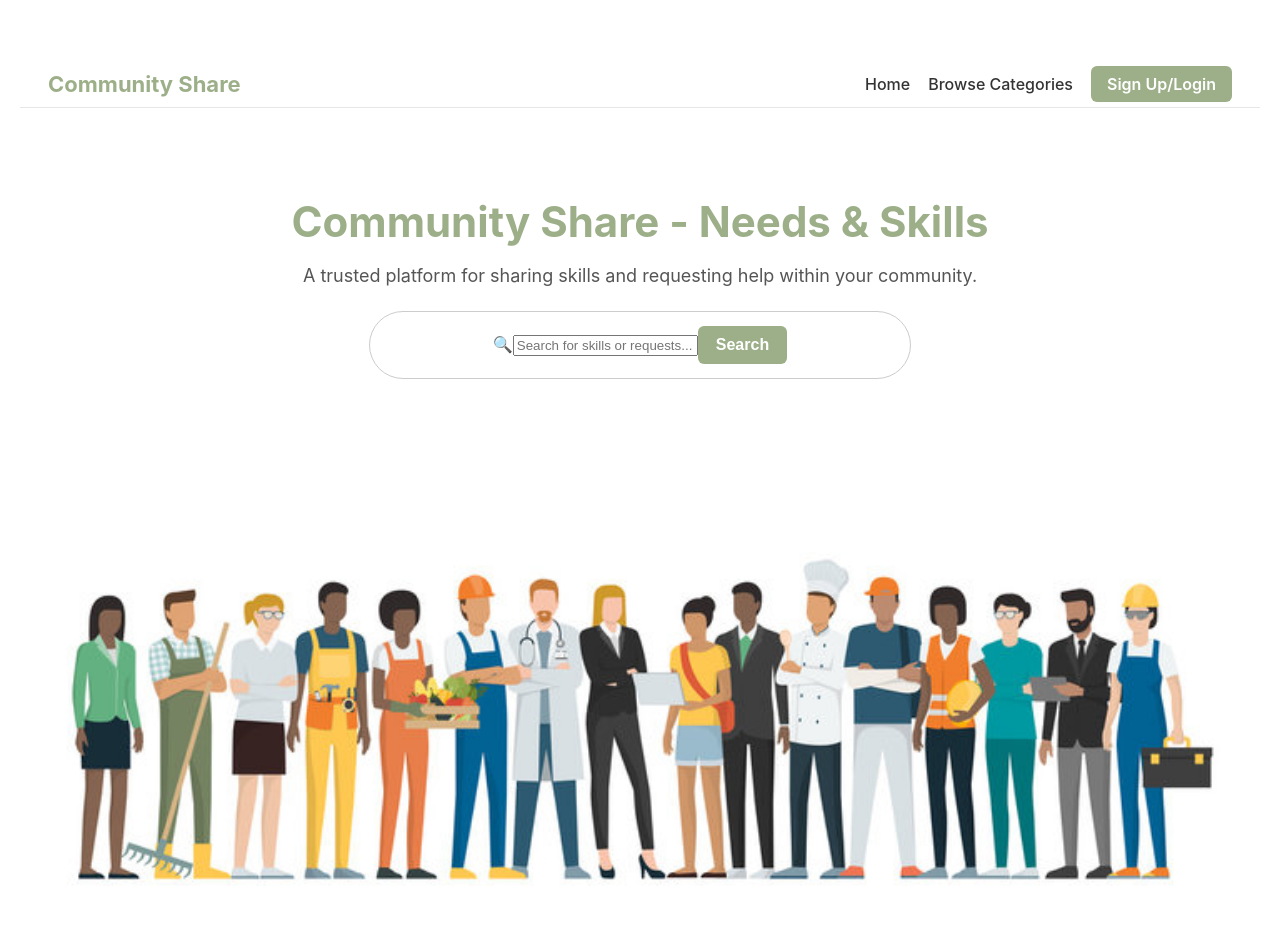
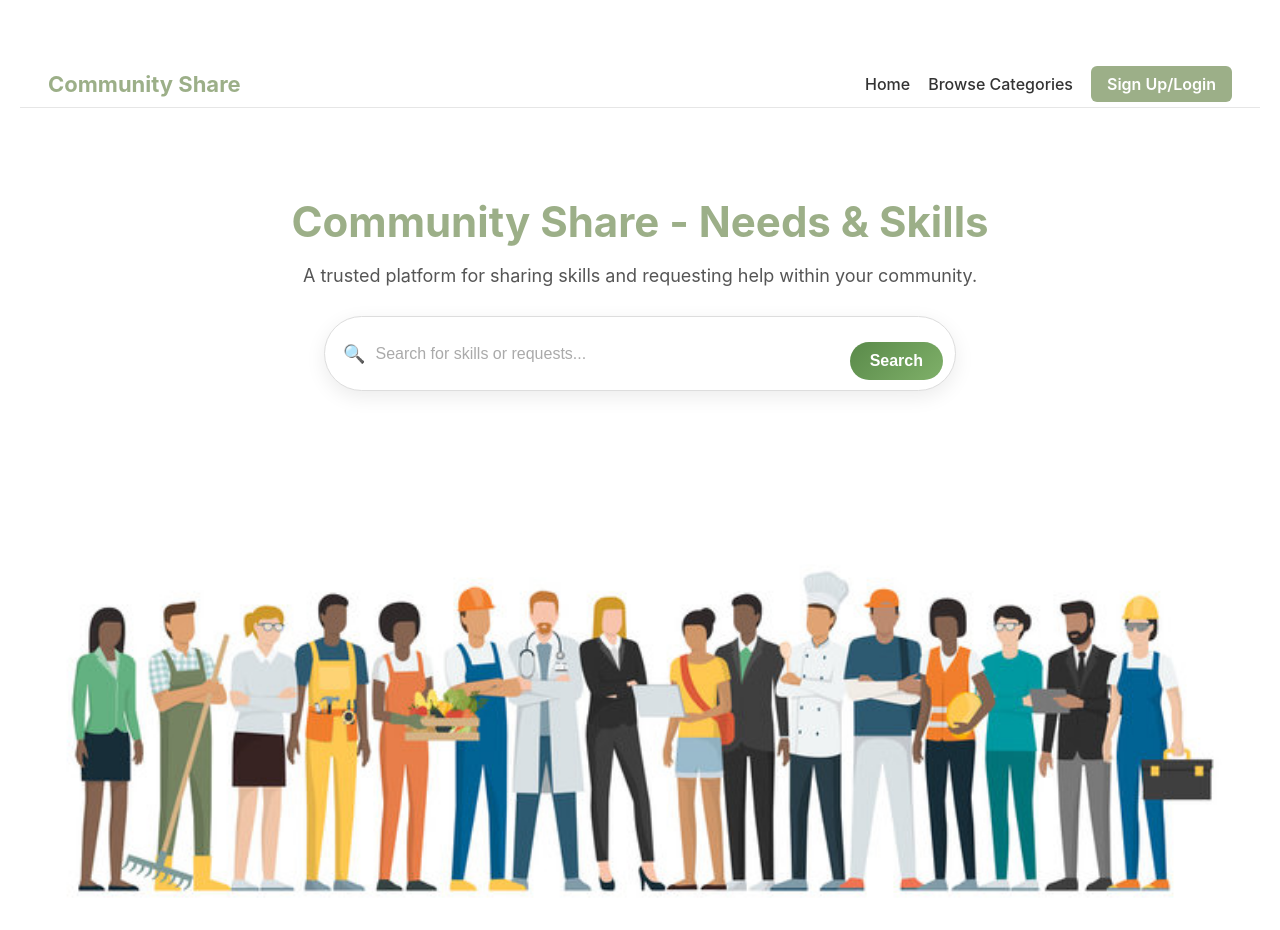
Before and after one commit to JasonGM01/comm-share, a React (Create React App) app in the folder client/: page / in a window 1280 px wide. Shown: the top 930 px of the page. Built offline with nearby package versions, Linux system fonts and the light colour scheme; no server answers.

Commit message:
aesthetics

```diff
--- a/client/src/App.css
+++ b/client/src/App.css
@@ -79,32 +79,65 @@ button {
 
 /* SEARCH */
 .search-container {
-  margin-top: 25px;
+  margin-top: 30px;
   display: flex;
   justify-content: center;
 }
 
 .search-bar {
-  width: 500px;
-  padding: 14px 20px;
+  width: 600px;
+  max-width: 90%;
+  background: white;
+  padding: 10px 12px 10px 18px;
   border-radius: 40px;
-  border: 1px solid #ccc;
+  border: 1px solid #ddd;
+  display: flex;
+  align-items: center;
+  gap: 10px;
+  box-shadow: 0 6px 20px rgba(0, 0, 0, 0.08);
+  transition: all 0.2s ease;
+}
+
+.search-bar:focus-within {
+  border-color: #5a8a4a;
+  box-shadow: 0 6px 24px rgba(90, 138, 74, 0.25);
+}
+
+.search-icon {
+  font-size: 18px;
+  color: #888;
+}
+
+.search-bar input {
+  flex: 1;
+  border: none;
+  outline: none;
   font-size: 16px;
+  padding: 8px 0;
+}
+
+.search-bar input::placeholder {
+  color: #aaa;
 }
 
 .search-button {
-  padding: 10px 18px;
+  padding: 10px 20px;
   border: none;
-  border-radius: 6px;
-  background-color: #9caf88;
+  border-radius: 30px;
+  background: linear-gradient(135deg, #5a8a4a, #7fb069);
   color: white;
   font-weight: 600;
   cursor: pointer;
-  margin-top: 0;
+  transition: all 0.2s ease;
 }
 
 .search-button:hover {
-  filter: brightness(0.95);
+  transform: translateY(-1px);
+  box-shadow: 0 4px 12px rgba(0, 0, 0, 0.15);
+}
+
+.search-button:active {
+  transform: scale(0.96);
 }
 
 /* IMAGE */
--- a/client/src/components/offer.js
+++ b/client/src/components/offer.js
@@ -8,9 +8,9 @@ function Offer() {
   const [category, setCategory] = React.useState("");
   const [availability, setAvailability] = React.useState("");
   const [email, setEmail] = React.useState("");
-  const [location, setLocation] = React.useState("");
   const [error, setError] = React.useState("");
   const [loading, setLoading] = React.useState(true);
+  const [location, setLocation] = React.useState("");
 
   React.useEffect(() => {
     async function fetchOffers() {
@@ -38,7 +38,7 @@ function Offer() {
     e.preventDefault();
 
     try {
-      const res = await fetch("http://localhost:3001/api/offers/create", {
+      const res = await fetch("http://localhost:3001/api/offers", {
         method: "POST",
         headers: {
           "Content-Type": "application/json",
@@ -66,8 +66,6 @@ function Offer() {
       setRate("");
       setCategory("");
       setAvailability("");
-      setEmail("");
-      setLocation("");
     } catch (err) {
       console.error(err);
       setError("Could not create offer");
@@ -79,96 +77,47 @@ function Offer() {
   }
 
  return (
-    <div>
-      <h1>Skill Offers</h1>
+  <div className="offer-page">
+    <section className="offer-hero">
+      <h1>Offer a Skill</h1>
+      <p>Share your skills with your community and help someone who needs support.</p>
+    </section>
 
-      {error && <p>{error}</p>}
+    {error && <p className="error-message">{error}</p>}
 
-      <form onSubmit={handleSubmit}>
-        <input
-          type="text"
-          placeholder="Skill title"
-          value={title}
-          onChange={(e) => setTitle(e.target.value)}
-          required
-        />
-        <br />
-
-        <textarea
-          placeholder="Describe your skill"
-          value={desc}
-          onChange={(e) => setDesc(e.target.value)}
-          required
-        />
-        <br />
-
-        <input
-          type="number"
-          placeholder="Hourly rate"
-          value={rate}
-          onChange={(e) => setRate(e.target.value)}
-          required
-        />
-        <br />
-
-        <select
-          value={category}
-          onChange={(e) => setCategory(e.target.value)}
-          required
-          >
-          <option value="">Select a category</option>
-          <option value="Home Services">Home Services</option>
-          <option value="Education & Tutoring">Education & Tutoring</option>
-          <option value="Technology Help">Technology Help</option>
-          <option value="Errands & Assistance">Errands & Assistance</option>
-          <option value="Rides & Vehicle Help">Rides & Vehicle Help</option>
-        </select>
-        <br />
-
-        <input
-          type="text"
-          placeholder="Availability"
-          value={availability}
-          onChange={(e) => setAvailability(e.target.value)}
-          required
-        />
-        <br />
-
-        <input
-          type="text"
-          placeholder="Contact Email"
-          value={email}
-          onChange={(e) => setEmail(e.target.value)}
-          required
-        />
-        <br />
+    <form className="offer-form-card" onSubmit={handleSubmit}>
+      <input type="text" placeholder="Skill title" value={title} onChange={(e) => setTitle(e.target.value)} required />
+      <textarea placeholder="Describe your skill" value={desc} onChange={(e) => setDesc(e.target.value)} required />
+      <input type="number" placeholder="Hourly rate" value={rate} onChange={(e) => setRate(e.target.value)} required />
+      <input type="text" placeholder="Category" value={category} onChange={(e) => setCategory(e.target.value)} required />
+      <input type="text" placeholder="Availability" value={availability} onChange={(e) => setAvailability(e.target.value)} required />
+      <input type="email" placeholder="Contact Email" value={email} onChange={(e) => setEmail(e.target.value)} required />
+      <input type="text" placeholder="City" value={location} onChange={(e) => setLocation(e.target.value)} required/>
       <button type="submit">Post Offer</button>
     </form>
 
-      <hr />
+    <section className="offers-section">
+      <h2>Available Offers</h2>
 
       {offers.length === 0 ? (
-        <p>No offers available.</p>
+        <p className="empty-message">No offers available.</p>
       ) : (
-        offers.map((offer) => (
-          <div
-            key={offer.id}
-            style={{
-              border: "1px solid #ccc",
-              padding: "10px",
-              marginBottom: "10px",
-            }}
-          >
-            <h2>{offer.title}</h2>
+        <div className="offer-list">
+          {offers.map((offer) => (
+            <div key={offer._id || offer.id} className="offer-card">
+              <h3>{offer.title}</h3>
               <p>{offer.desc}</p>
               <p><strong>Rate:</strong> ${offer.rate}</p>
               <p><strong>Category:</strong> {offer.category}</p>
               <p><strong>Availability:</strong> {offer.availability}</p>
-            <p><strong>Status:</strong> {offer.status}</p>
+              <p><strong>Status:</strong> {offer.status || "open"}</p>
               <p><strong>Email:</strong> {offer.email}</p>
+              <p><strong>Location:</strong> {offer.location}</p>
             </div>
-        ))
+          ))}
+        </div>
       )}
+    </section>
   </div>
 );
 }
```
Also changed, not shown: client/src/components/home.js (+7 -8 lines). Lines whose indentation alone changed are shown as unchanged.
